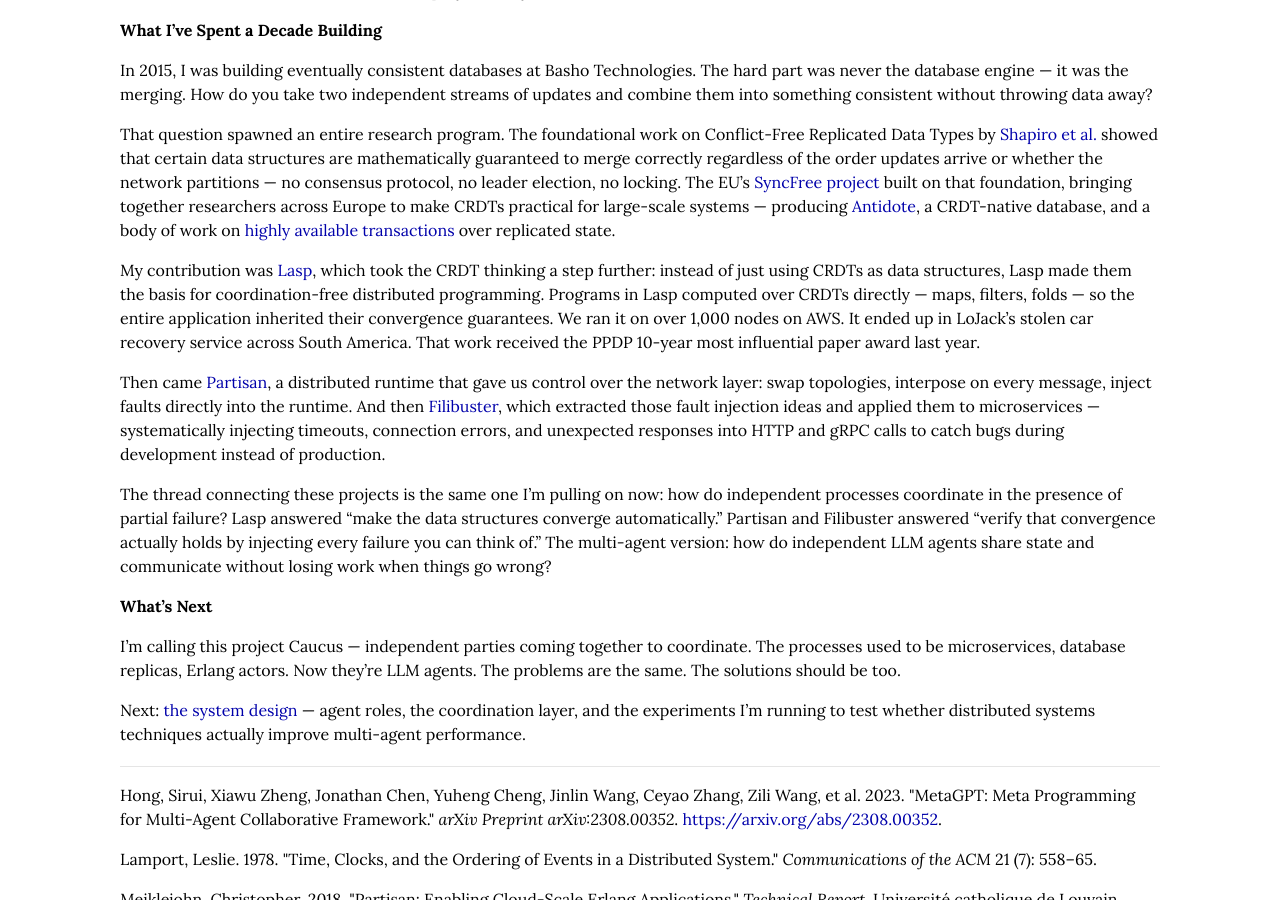
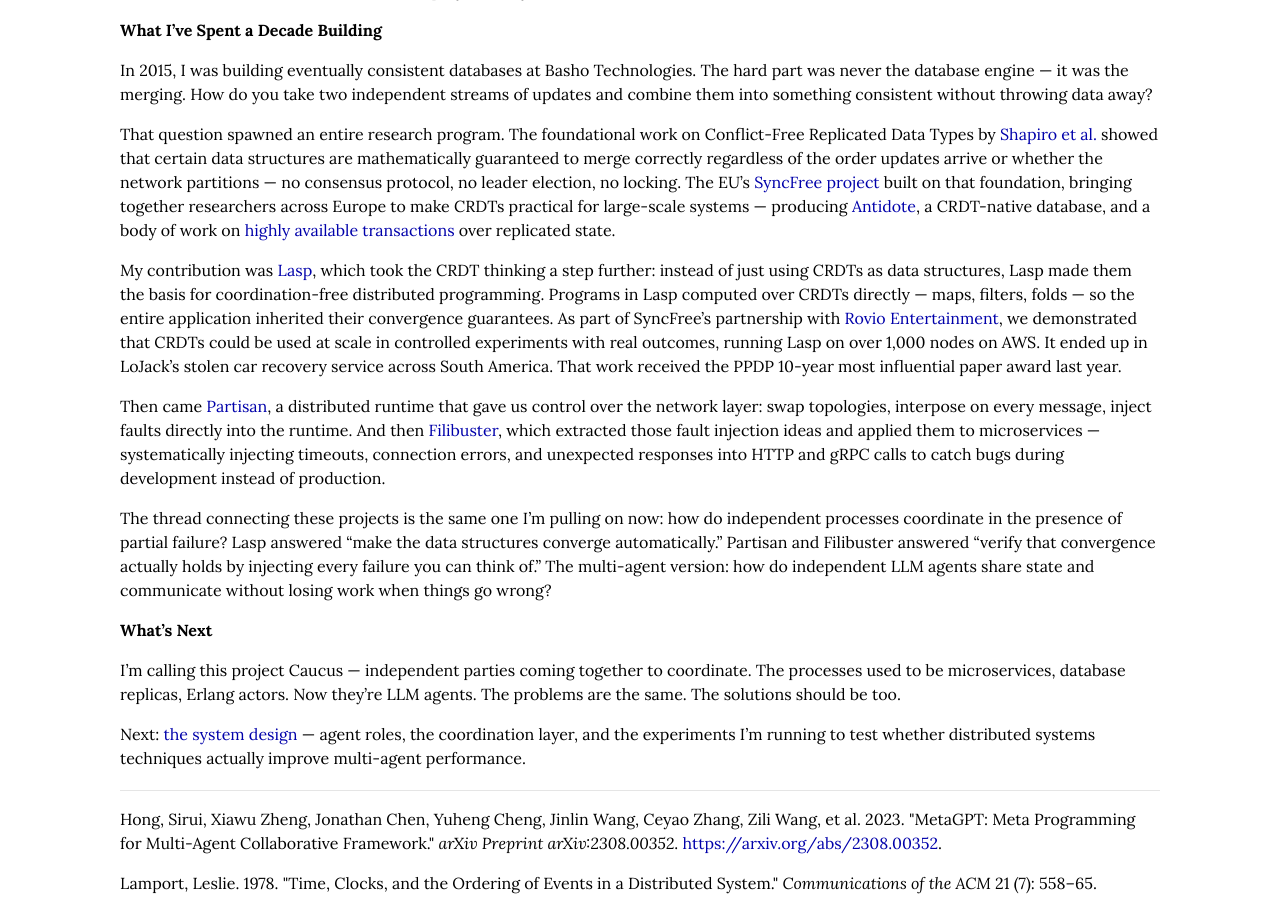
Before and after one commit to cmeiklejohn/cmeiklejohn.github.io, a Jekyll site: the page built from _posts/2026-03-30-caucus.markdown, in a window 1280 px wide and 900 px high, scrolled down 1574 px. Built offline with Jekyll 4.4.1, drawn with Linux system fonts in a browser that asks for light colours; some web fonts are replaced.

Commit message:
Credit Rovio Entertainment partnership for Lasp scale experiments
https://claude.ai/code/session_018mjBVoMgWwm8eLhnnMXsGy

```diff
--- a/_posts/2026-03-30-caucus.markdown
+++ b/_posts/2026-03-30-caucus.markdown
@@ -44,7 +44,7 @@ In 2015, I was building eventually consistent databases at Basho Technologies. T
 
 That question spawned an entire research program. The foundational work on Conflict-Free Replicated Data Types by [Shapiro et al.](https://hal.inria.fr/inria-00555588) showed that certain data structures are mathematically guaranteed to merge correctly regardless of the order updates arrive or whether the network partitions — no consensus protocol, no leader election, no locking. The EU's [SyncFree project](https://syncfree.lip6.fr) built on that foundation, bringing together researchers across Europe to make CRDTs practical for large-scale systems — producing [Antidote](https://www.antidotedb.eu/), a CRDT-native database, and a body of work on [highly available transactions](https://haslab.wordpress.com/2015/07/07/antidote-the-cure-for-your-cloud-database/) over replicated state.
 
-My contribution was [Lasp](https://arxiv.org/abs/1510.07191), which took the CRDT thinking a step further: instead of just using CRDTs as data structures, Lasp made them the basis for coordination-free distributed programming. Programs in Lasp computed over CRDTs directly — maps, filters, folds — so the entire application inherited their convergence guarantees. We ran it on over 1,000 nodes on AWS. It ended up in LoJack's stolen car recovery service across South America. That work received the PPDP 10-year most influential paper award last year.
+My contribution was [Lasp](https://arxiv.org/abs/1510.07191), which took the CRDT thinking a step further: instead of just using CRDTs as data structures, Lasp made them the basis for coordination-free distributed programming. Programs in Lasp computed over CRDTs directly — maps, filters, folds — so the entire application inherited their convergence guarantees. As part of SyncFree's partnership with [Rovio Entertainment](https://www.rovio.com/), we demonstrated that CRDTs could be used at scale in controlled experiments with real outcomes, running Lasp on over 1,000 nodes on AWS. It ended up in LoJack's stolen car recovery service across South America. That work received the PPDP 10-year most influential paper award last year.
 
 Then came [Partisan](https://arxiv.org/abs/1802.02652), a distributed runtime that gave us control over the network layer: swap topologies, interpose on every message, inject faults directly into the runtime. And then [Filibuster](https://www.filibuster.cloud), which extracted those fault injection ideas and applied them to microservices — systematically injecting timeouts, connection errors, and unexpected responses into HTTP and gRPC calls to catch bugs during development instead of production.
 
```
